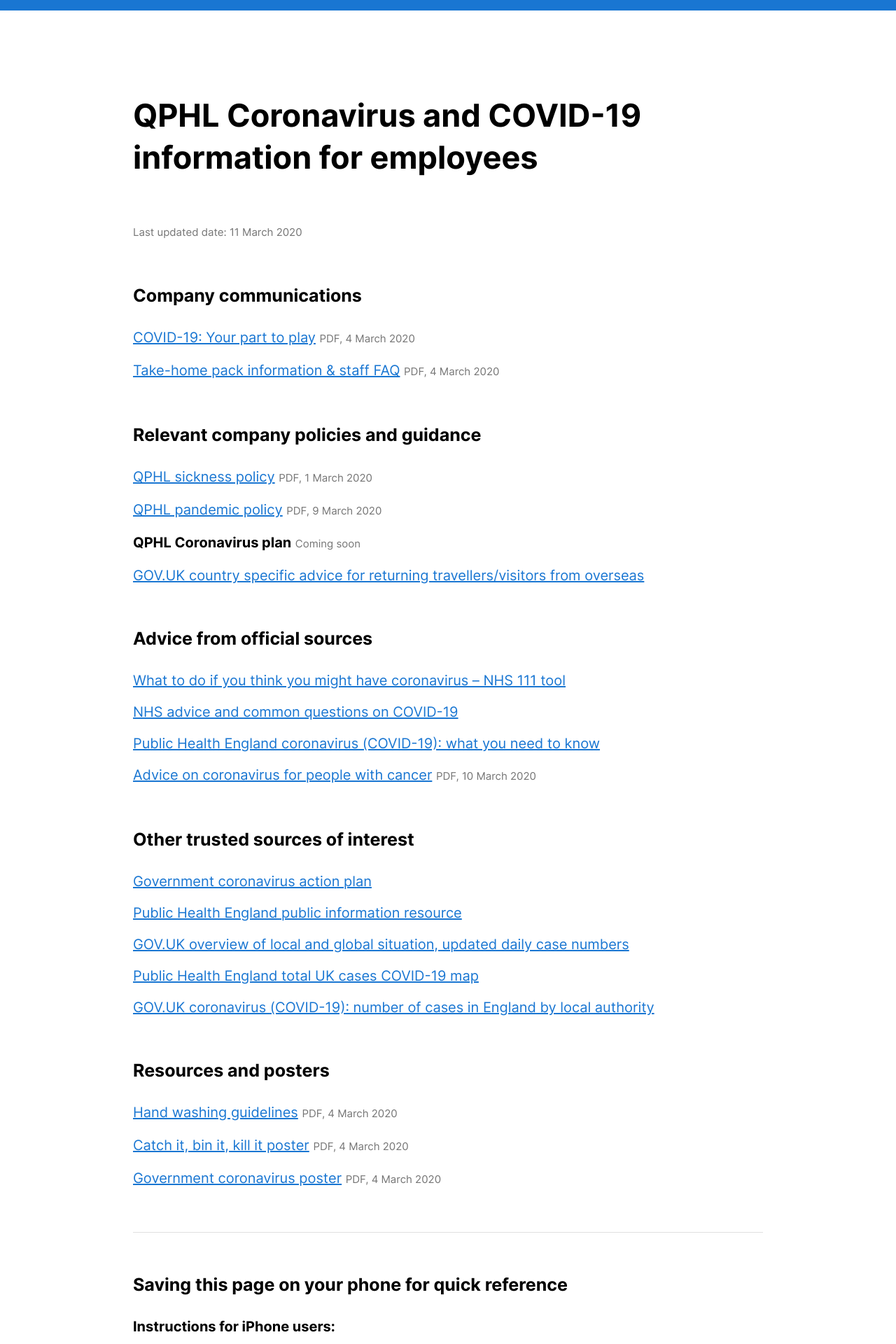
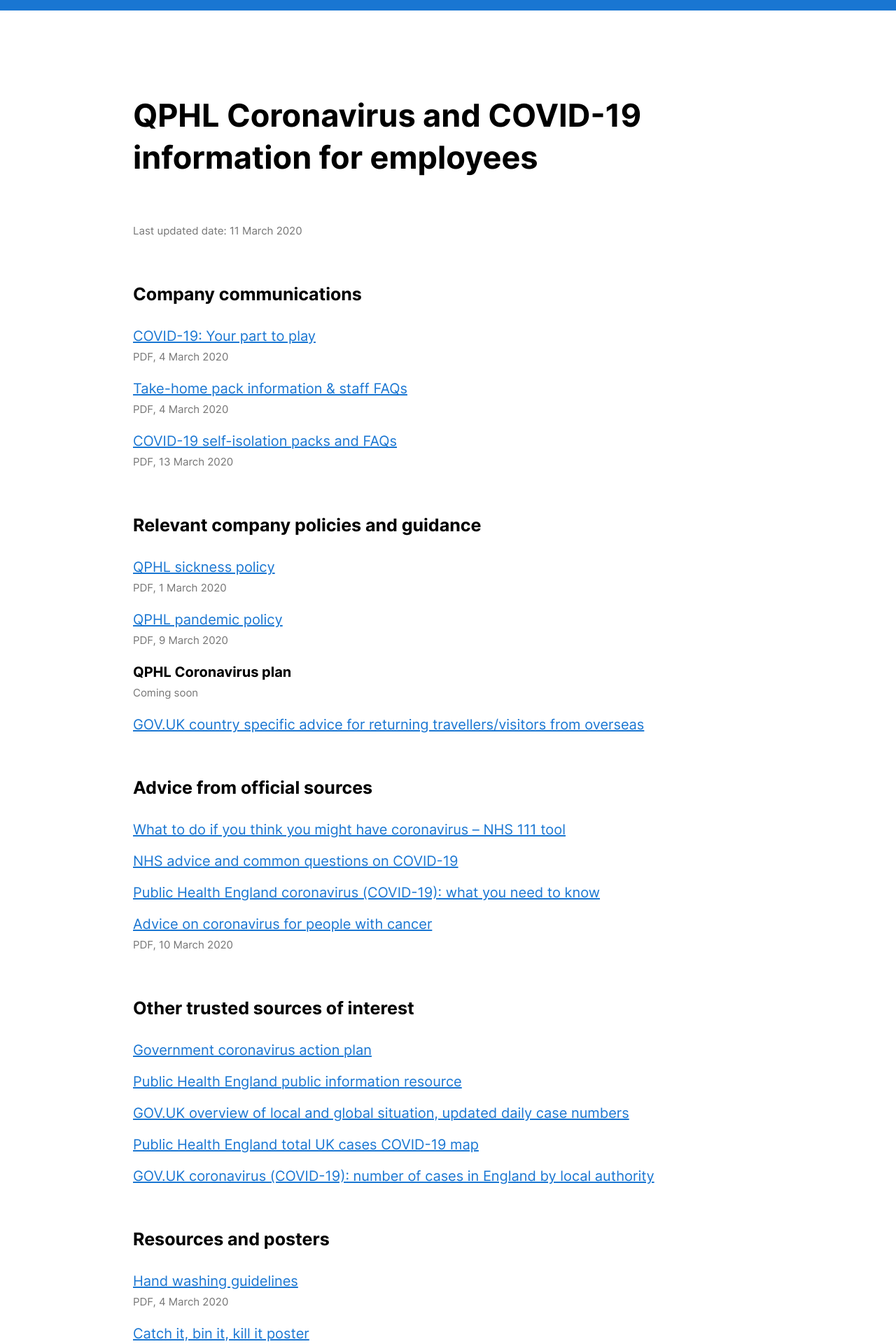
Before and after one commit to cognisant/qphl.co, a Jekyll site: the page built from coronavirus.md, in a window 1280 px wide. Shown: the top 1920 px of the page at 70% size. Built offline with Jekyll 4.4.1, drawn with Linux system fonts in a browser that asks for light colours.

Commit message:
Adds self-isolation pack info

```diff
--- a/_includes/header.html
+++ b/_includes/header.html
@@ -96,6 +96,7 @@
         }
         small {
             color: var(--color-grey-600);
+            display: block;
             font-size: 0.75rem;
         }
         ul {
--- a/coronavirus.md
+++ b/coronavirus.md
@@ -9,7 +9,8 @@
 ## Company communications
 
 - [COVID-19: Your part to play](/downloads/covid-19-your-part-to-play.pdf) <small>PDF, 4 March 2020</small>
-- [Take-home pack information & staff FAQ](/downloads/take-home-pack-information.pdf) <small>PDF, 4 March 2020</small>
+- [Take-home pack information & staff FAQs](/downloads/take-home-pack-information.pdf) <small>PDF, 4 March 2020</small>
+- [COVID-19 self-isolation packs and FAQs](/downloads/self-isolation-packs.pdf) <small>PDF, 13 March 2020</small>
 
 ## Relevant company policies and guidance
 
```
Also changed, not shown: 1 other file.
